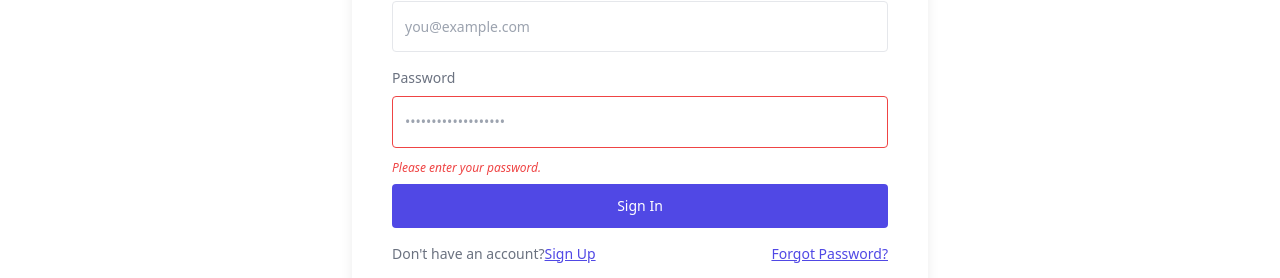
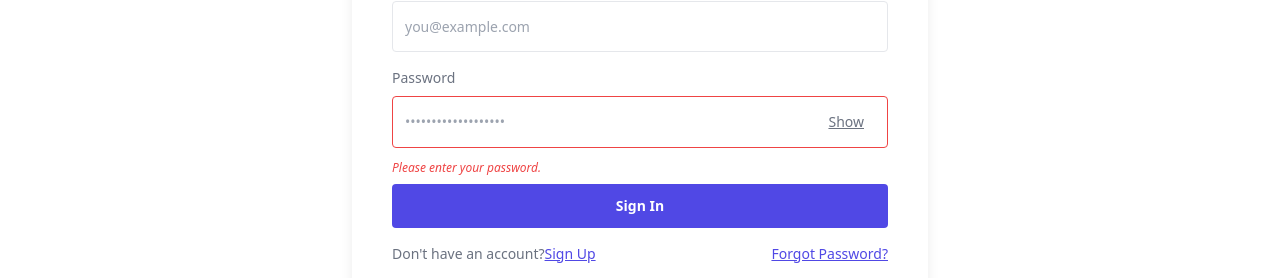
Before and after one commit to binhuiyun/eCommerce-React, a React (Vite) app in the folder client/: page / in a window 1280 px wide. Shown: the part 344-622 px from the top of the page. Built offline with nearby package versions, Linux system fonts and the light colour scheme.

Commit message:
show/hide password

```diff
--- a/client/src/pages/LoginPage.jsx
+++ b/client/src/pages/LoginPage.jsx
@@ -1,4 +1,19 @@
+import React, { useEffect, useState } from "react";
+
 export default function LoginPage() {
+  const [password, setPassword] = useState("");
+  const [type, setType] = useState('password');
+
+  const handleToggle = () => {
+    console.log(password);
+    if (type == 'password'){
+      setType('text');
+    }
+    else {
+      setType('password');
+    }
+  }
+
     return (
       <div className="w-screen h-screen flex flex-col">
         <header className='w-full mx-auto p-2 flex justify-between bg-black'>
@@ -7,7 +22,7 @@ export default function LoginPage() {
             <span className="text-white text-sm font-bold">Chuwa</span>
           </a>
 
-          <div className="sm:flex w-1/3 items-center bg-white px-1 rounded-sm overflow-hidden inset-0">
+          <div className="sm:flex w-1/3 items-center bg-white px-1 rounded-sm overflow-hidden">
             <input className="text-base text-gray-400 flex-grow outline-none px-2 py-2" type="search" name="search" placeholder="Search" />
             <div className="ms:flex items-center px-2 space-x-4 mx-auto">
               <button type="submit" className="flex">
@@ -42,23 +57,34 @@ export default function LoginPage() {
                 <form className="bg-white shadow-lg rounded px-10 pt-6 pb-8 mb-4">
                   <label className="flex text-3xl font-bold justify-center mt-8">Sign in to your account</label>
                   <div className="mt-6 mb-4">
-                    <label className="block text-gray-500 text-sm mb-2" for="email">
+                    <label className="block text-gray-500 text-sm mb-2">
                       Email
                     </label>
-                    <input className="appearance-none border rounded w-full py-4 px-3 text-black leading-tight focus:outline-none focus:shadow-outline" id="email" type="text" placeholder="you@example.com" />
+                    <input className="border rounded w-full py-4 px-3 text-black leading-tight focus:outline-none focus:shadow-outline" id="email" type="text" placeholder="you@example.com" />
                   </div>
                   <div className="mb-2">
-                    <label className="block text-gray-500 text-sm mb-2" for="password">
+                    <label className="block text-gray-500 text-sm mb-2">
                       Password
                     </label>
-                    <input className="appearance-none border border-red-500 rounded w-full py-4 px-3 text-black mb-3 leading-tight focus:outline-none focus:shadow-outline" id="password" type="password" placeholder="•••••••••••••••••••"/>
+                    <div className="relative w-full">
+                      <input className="border flex-grow border-red-500 rounded w-full py-4 px-3 text-black mb-3 leading-tight focus:outline-none focus:shadow-outline" id="password" placeholder="•••••••••••••••••••"
+                        type={type}
+                        name="password"
+                        value={password}
+                        onChange={(e) => setPassword(e.target.value)}/>
+                      <div className="absolute top-3 right-0 flex items-center pr-4">
+                        <button type="button" className="underline rounded px-2 py-1 text-sm text-gray-500 caret-transparent" onClick={handleToggle}>Show</button>
+                      </div>
+                    </div>
                     <p className="text-red-500 text-xs italic">Please enter your password.</p>
+
                   </div>
                   <div className="mb-4">
-                    <button className="flex w-full text-sm bg-[#5048e5] hover:bg-gray-500 text-white justify-center items-center py-3 rounded focus:outline-none focus:shadow-outline" type="button">
+                    <button className="flex w-full font-bold text-sm bg-[#5048e5] hover:bg-gray-500 text-white justify-center items-center py-3 rounded focus:outline-none focus:shadow-outline" type="button">
                         Sign In
                     </button>
                   </div>
+
                   <div className="flex items-center justify-between">
                     <span className="text-gray-500">
                       Don't have an account?
```
